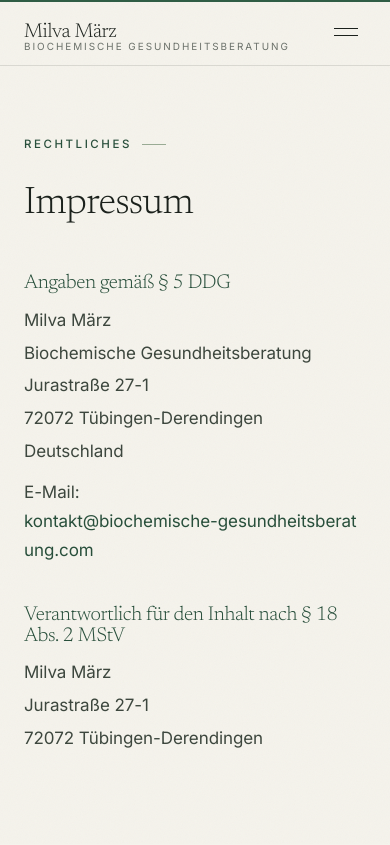
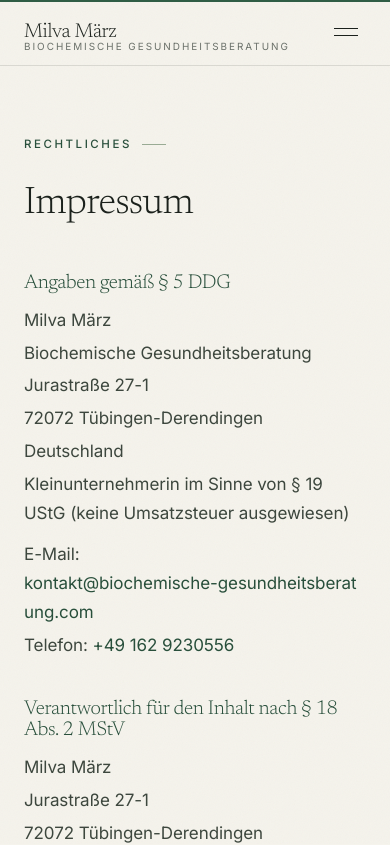
Before and after one commit to maerzbiochemie/biochemische-gesundheitsberatung, a Next.js app: page /impressum in a window 390 px wide. Shown: the top 845 px of the page. Built offline with nearby package versions, Linux system fonts and the light colour scheme.

Commit message:
content: add phone number and Kleinunternehmer status to Impressum
Milva provided her phone number and confirmed Kleinunternehmer status
(§ 19 UStG) for the legal notice page; approved via Paperclip
confirmation on BIO-67.

```diff
--- a/app/impressum/page.tsx
+++ b/app/impressum/page.tsx
@@ -38,6 +38,17 @@ export default function ImpressumPage() {
                     </a>
                   </p>
                 )}
+                {"phone" in sec && sec.phone && (
+                  <p>
+                    Telefon:{" "}
+                    <a
+                      href={`tel:${sec.phone.replace(/\s/g, "")}`}
+                      className="link-underline text-[var(--color-sage-deep)]"
+                    >
+                      {sec.phone}
+                    </a>
+                  </p>
+                )}
               </div>
             </Reveal>
           ))}
--- a/content/site.ts
+++ b/content/site.ts
@@ -963,8 +963,10 @@ export const impressum = {
         "Jurastraße 27-1",
         "72072 Tübingen-Derendingen",
         "Deutschland",
+        "Kleinunternehmerin im Sinne von § 19 UStG (keine Umsatzsteuer ausgewiesen)",
       ],
       email: "kontakt@biochemische-gesundheitsberatung.com",
+      phone: "+49 162 9230556",
     },
     {
       heading: "Verantwortlich für den Inhalt nach § 18 Abs. 2 MStV",
```
